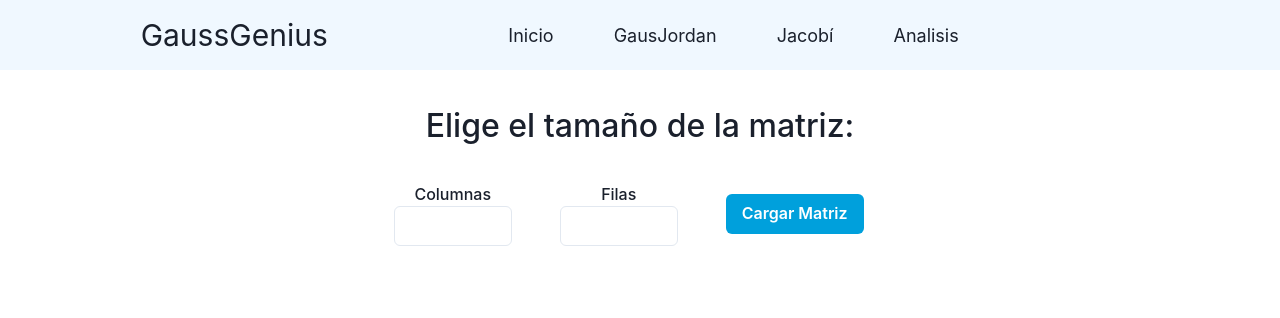
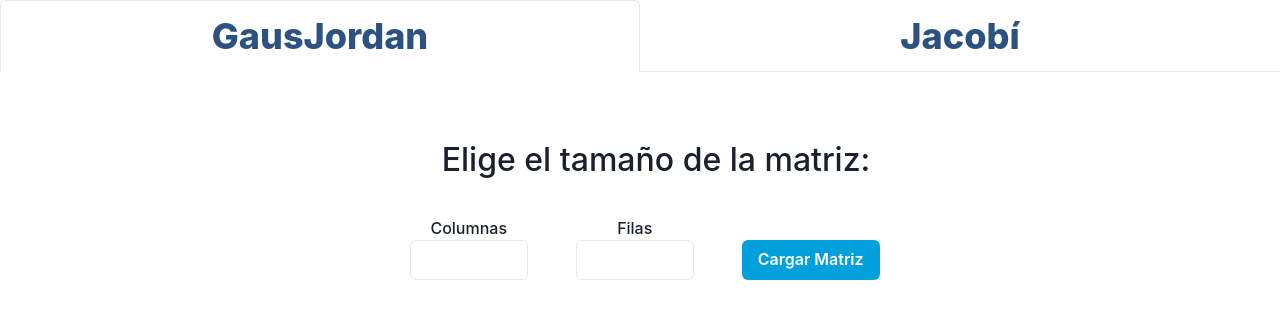
Before and after one commit to Isaac-Abarca/GaussGenius, a React (Vite) app: page / in a window 1280 px wide. Shown: the top 318 px of the page. Built offline with nearby package versions, Linux system fonts and the light colour scheme.

Commit message:
mejoras de diseño

```diff
--- a/src/App.jsx
+++ b/src/App.jsx
@@ -1,13 +1,16 @@
 import './App.css'
-import NavBar from './components/NavBar'
-import GausJordan from './components/GausJordan'
+import Home from './components/Home'
+//import NavBar from './components/NavBar'
+//import GausJordan from './components/GausJordan'
 
 function App() {
 
   return (
     <>
-      <NavBar/>
-      <GausJordan></GausJordan>
+
+      <Home/>
+      {//<GausJordan></GausJordan> <NavBar/>
+      }
     </>
   )
 }
--- a/src/components/GausJordan.css
+++ b/src/components/GausJordan.css
@@ -33,3 +33,7 @@
 .input p{
     font-weight: 500;
 }
+
+.eliminar{
+    color: #fff;
+}
--- /dev/null
+++ b/src/components/Home.jsx
@@ -0,0 +1,29 @@
+import { Tabs, TabList, Tab, TabPanels, TabPanel } from '@chakra-ui/react';
+import GausJordan from './GausJordan';
+
+const Home = () => {
+    return (
+        <div>
+            <Tabs isFitted variant='enclosed' >
+                <TabList
+                    mb='1em'
+
+                    bgClip="text"
+                >
+                    <Tab color="blue.700"  fontWeight="extrabold" fontSize="4xl">GausJordan</Tab>
+                    <Tab color="blue.700"  fontWeight="extrabold" fontSize="4xl">Jacobí</Tab>
+                </TabList>
+                <TabPanels>
+                    <TabPanel>
+                        <GausJordan />
+                    </TabPanel>
+                    <TabPanel>
+                        <p>two!</p>
+                    </TabPanel>
+                </TabPanels>
+            </Tabs>
+        </div>
+    )
+}
+
+export default Home
--- a/src/components/InsertarMatrix.jsx
+++ b/src/components/InsertarMatrix.jsx
@@ -27,6 +27,7 @@ const InsertarMatrix = ({columns, rows, setColumns, setRows, handleBtn}) => {
                     />
                 </div>
                 <div className='input'>
+                    <p className='eliminar'>p</p>
                     <Button onClick={handleBtn} colorScheme='linkedin'>
                         Cargar Matriz
                     </Button>
--- a/src/utils/NewtomRansonManual.js
+++ b/src/utils/NewtomRansonManual.js
@@ -10,7 +10,7 @@ function derivative_f(x) {
 }
 
 // Ejemplo de uso:
-const x = 1.67589848090895; // Valor de x para evaluar las funciones
+const x = 1; // Valor de x para evaluar las funciones
 
 // Evaluación de la función f(x) en x
 const result_f = f(x);
```
